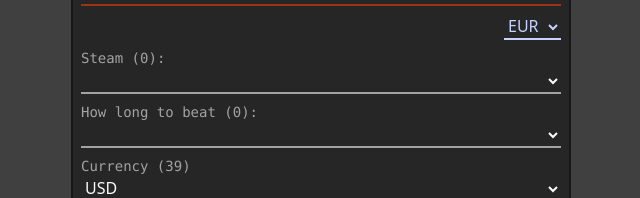
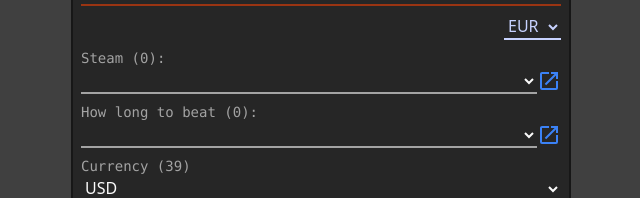
Before and after one commit to ihascats/priceperhour-svelte, a SvelteKit app: page / in a window 1280 px wide. Shown: the part 522-720 px from the top of the page, without its empty margins (319-959 px from the left). Built offline with nearby package versions, Linux system fonts and the light colour scheme.

Commit message:
Add open in new tab links 4 steam & HowLongToBeat

```diff
--- a/src/routes/components/Selectors.svelte
+++ b/src/routes/components/Selectors.svelte
@@ -1,5 +1,6 @@
 <script>
 	import { currencies } from '../currencies';
+	import OpenInNewTab from '../icons/OpenInNewTab.svelte';
 	export let arrayHowLongToBeatGames = [];
 	export let arraySteamGames = [];
 	export let selectedCurrency = 'USD';
@@ -23,8 +24,9 @@
 	</label>
 	<label class="flex flex-col w-full font-mono text-sm">
 		How long to beat ({arrayHowLongToBeatGames?.length || 0}):
+		<div class="flex truncate w-full">
 			<select
-			class="bg-transparent border-b-2 border-neutral-400 text-neutral-50 font-sans text-base"
+				class="bg-transparent truncate w-full border-b-2 border-neutral-400 text-neutral-50 font-sans text-base"
 				on:change={(event) => {
 					selectedHowLongToBeatTitle = arrayHowLongToBeatGames[event.target.value];
 				}}
@@ -35,12 +37,21 @@
 					</option>
 				{/each}
 			</select>
+			<a
+				href={`https://howlongtobeat.com/game/${selectedHowLongToBeatTitle.id}`}
+				target="_blank"
+				rel="noreferrer"
+				class=" flex self-center rounded fill-blue-500"><OpenInNewTab /></a
+			>
+		</div>
 	</label>
+	<!-- https://howlongtobeat.com/game/94128 -->
 
 	<label class="flex flex-col w-full font-mono text-sm">
 		Steam ({arraySteamGames?.length || 0}):
+		<div class="flex truncate w-full">
 			<select
-			class="bg-transparent border-b-2 border-neutral-400 text-neutral-50 font-sans text-base"
+				class="bg-transparent truncate w-full border-b-2 border-neutral-400 text-neutral-50 font-sans text-base"
 				on:change={(event) => {
 					selectedSteamTitle = arraySteamGames[event.target.value];
 				}}
@@ -51,5 +62,12 @@
 					</option>
 				{/each}
 			</select>
+			<a
+				href={`https://store.steampowered.com/app/${selectedSteamTitle.appid}`}
+				target="_blank"
+				rel="noreferrer"
+				class=" flex self-center rounded fill-blue-500"><OpenInNewTab /></a
+			>
+		</div>
 	</label>
 </div>
--- /dev/null
+++ b/src/routes/icons/OpenInNewTab.svelte
@@ -0,0 +1,6 @@
+<svg class="w-6 h-6 fill-inherit" viewBox="0 0 24 24">
+	<path
+		fill="inherit"
+		d="M14,3V5H17.59L7.76,14.83L9.17,16.24L19,6.41V10H21V3M19,19H5V5H12V3H5C3.89,3 3,3.9 3,5V19A2,2 0 0,0 5,21H19A2,2 0 0,0 21,19V12H19V19Z"
+	/>
+</svg>
```
Lines whose indentation alone changed are shown as unchanged.
